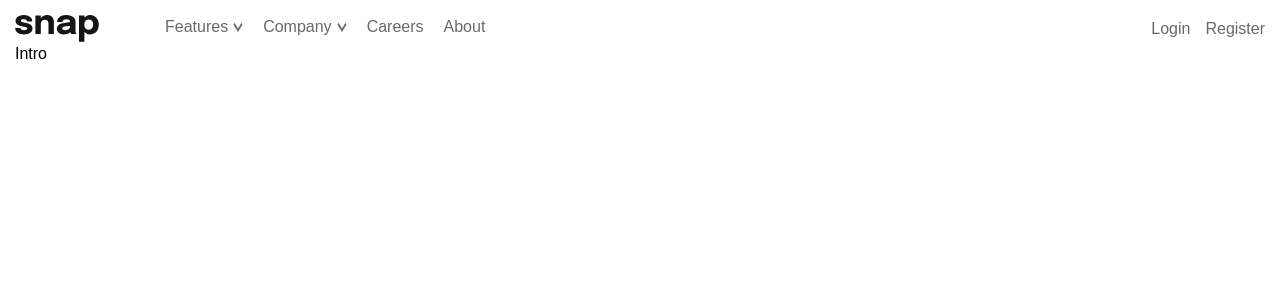
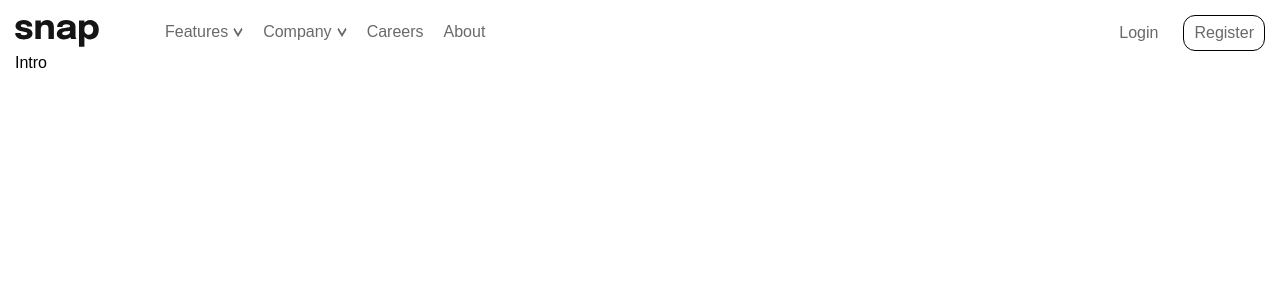
Before and after one commit to ChamodJ/Intro-Section, a React (Vite) app: page / in a window 1280 px wide. Shown: the top 300 px of the page. Built offline with nearby package versions, Linux system fonts and the light colour scheme.

Commit message:
Update Navbar.jsx

```diff
--- a/src/Components/Navbar.jsx
+++ b/src/Components/Navbar.jsx
@@ -37,12 +37,12 @@ const Navbar = () => {
             </div>
 
 
-            <div className='flex justify-between '>
-                <div className='mr-[15px] hover:text-ABlack' >
+            <div className='flex justify-between items-center'>
+                <div className='mr-[25px] hover:text-ABlack' >
                     <a href='#'>Login</a>
                 </div>
 
-                <div className='border-1 hover:text-ABlack'>
+                <div className='border-[1px] border-black rounded-[12px] px-[10px] py-[5px] hover:text-ABlack'>
                     <a href='#'>Register</a>
                 </div>
             </div>
```
